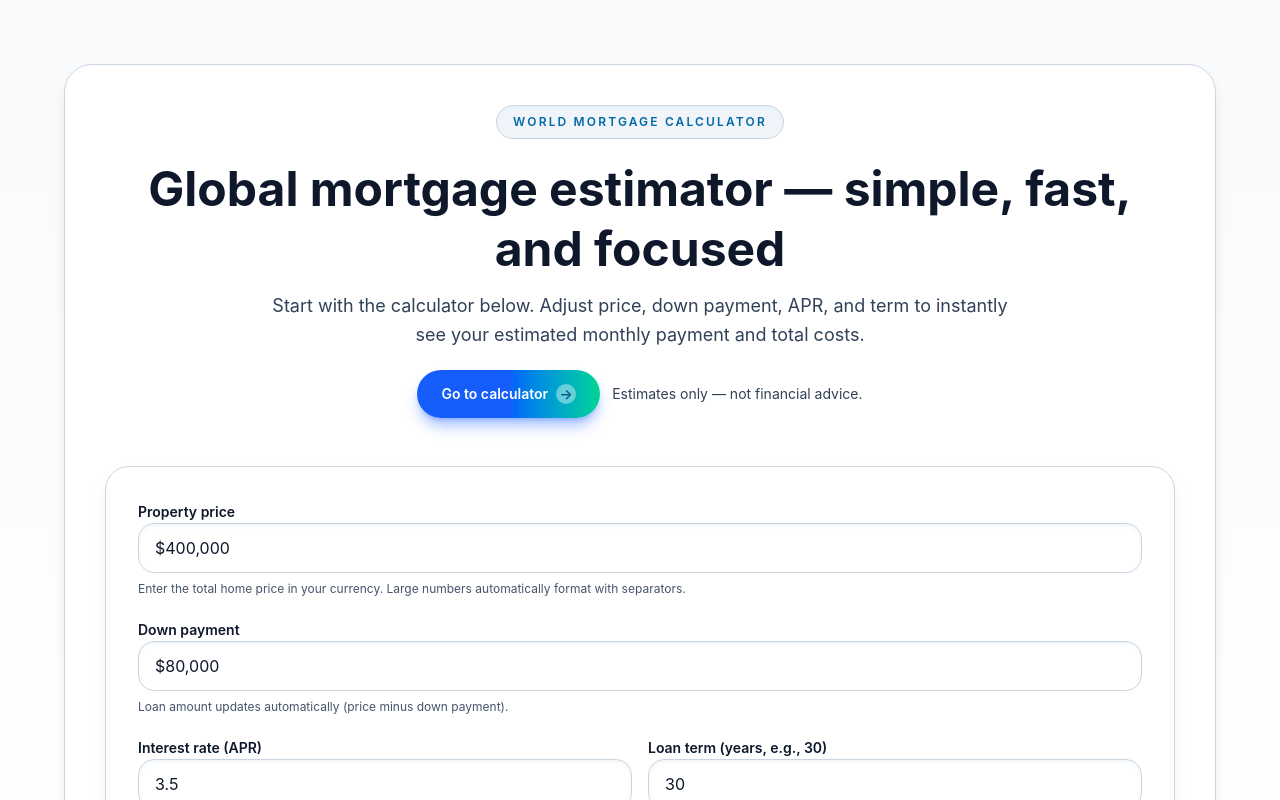
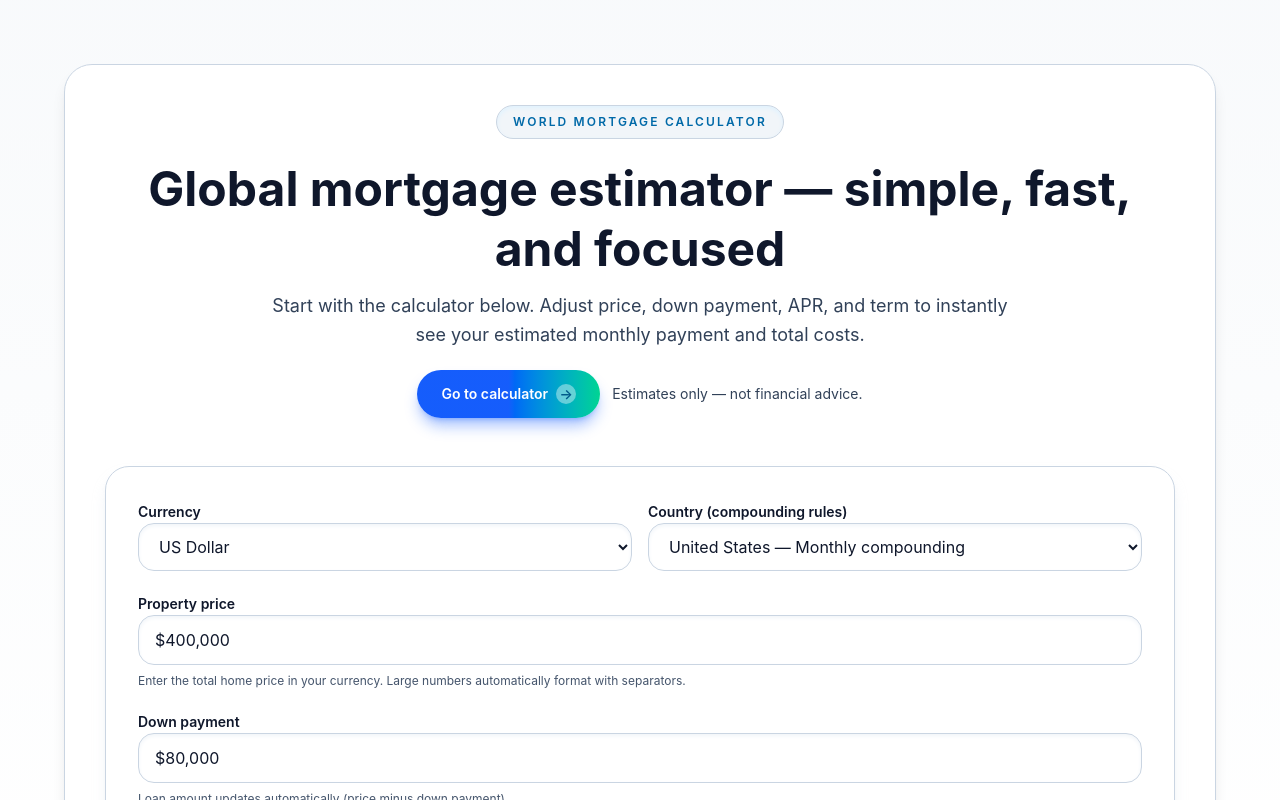
Before and after one commit to alexcanchaya-dotcom/worldmortgagecalc, a Next.js app: page / in a window 1280 px wide. Shown: the top 800 px of the page. Built offline with nearby package versions, Linux system fonts and the light colour scheme.

Commit message:
Add currency and country compounding options

```diff
--- a/app/page.tsx
+++ b/app/page.tsx
@@ -1,14 +1,55 @@
 "use client";
 
-import { useMemo, useState } from "react";
+import { useCallback, useMemo, useState } from "react";
+
+const defaultCurrencyCode = "USD";
+const defaultPropertyPrice = 400000;
+const defaultDownPayment = 80000;
+
+const currencyOptions = [
+  { code: "USD", label: "US Dollar", locale: "en-US" },
+  { code: "EUR", label: "Euro", locale: "de-DE" },
+  { code: "CAD", label: "Canadian Dollar", locale: "en-CA" },
+  { code: "AUD", label: "Australian Dollar", locale: "en-AU" },
+];
+
+const countryOptions = [
+  { code: "US", label: "United States", compoundingPeriods: 12, frequencyLabel: "Monthly" },
+  { code: "EU", label: "European Union", compoundingPeriods: 12, frequencyLabel: "Monthly" },
+  { code: "CA", label: "Canada", compoundingPeriods: 2, frequencyLabel: "Semi-annual" },
+  { code: "AU", label: "Australia", compoundingPeriods: 12, frequencyLabel: "Monthly" },
+];
+
+const getCurrencyFormatter = (code: string) => {
+  const option = currencyOptions.find((item) => item.code === code) ?? currencyOptions[0];
+
+  return new Intl.NumberFormat(option.locale, {
+    style: "currency",
+    currency: option.code,
+    maximumFractionDigits: 0,
+  });
+};
 
 export default function HomePage() {
-  const [propertyPrice, setPropertyPrice] = useState(400000);
-  const [propertyPriceDisplay, setPropertyPriceDisplay] = useState("$400,000");
-  const [downPayment, setDownPayment] = useState(80000);
-  const [downPaymentDisplay, setDownPaymentDisplay] = useState("$80,000");
+  const [propertyPrice, setPropertyPrice] = useState(defaultPropertyPrice);
+  const [propertyPriceDisplay, setPropertyPriceDisplay] = useState(() =>
+    getCurrencyFormatter(defaultCurrencyCode).format(defaultPropertyPrice),
+  );
+  const [downPayment, setDownPayment] = useState(defaultDownPayment);
+  const [downPaymentDisplay, setDownPaymentDisplay] = useState(() =>
+    getCurrencyFormatter(defaultCurrencyCode).format(defaultDownPayment),
+  );
   const [interestRate, setInterestRate] = useState(3.5);
   const [loanTerm, setLoanTerm] = useState(30);
+  const [selectedCurrency, setSelectedCurrency] = useState(defaultCurrencyCode);
+  const [selectedCountry, setSelectedCountry] = useState("US");
+
+  const countryOption = useMemo(
+    () => countryOptions.find((option) => option.code === selectedCountry) ?? countryOptions[0],
+    [selectedCountry],
+  );
+
+  const currencyFormatter = useMemo(() => getCurrencyFormatter(selectedCurrency), [selectedCurrency]);
 
   const ctaButton =
     "inline-flex items-center justify-center gap-2 rounded-full px-6 py-3 text-sm font-semibold text-white shadow-lg transition duration-300 focus-visible:outline focus-visible:outline-2 focus-visible:outline-offset-2 focus-visible:outline-blue-200";
@@ -16,32 +57,28 @@ export default function HomePage() {
   const loanAmount = Math.max(0, propertyPrice - downPayment);
 
   const monthlyPayment = useMemo(() => {
-    const monthlyRate = interestRate / 100 / 12;
+    const compoundingPeriods = countryOption.compoundingPeriods;
+    const effectiveMonthlyRate =
+      interestRate === 0
+        ? 0
+        : Math.pow(1 + interestRate / 100 / compoundingPeriods, compoundingPeriods / 12) - 1;
     const totalPayments = loanTerm * 12;
 
-    if (monthlyRate === 0) {
-      return loanAmount / totalPayments;
+    if (effectiveMonthlyRate === 0) {
+      return totalPayments === 0 ? 0 : loanAmount / totalPayments;
     }
 
     return (
       loanAmount *
-      ((monthlyRate * Math.pow(1 + monthlyRate, totalPayments)) /
-        (Math.pow(1 + monthlyRate, totalPayments) - 1))
+      ((effectiveMonthlyRate * Math.pow(1 + effectiveMonthlyRate, totalPayments)) /
+        (Math.pow(1 + effectiveMonthlyRate, totalPayments) - 1))
     );
-  }, [interestRate, loanAmount, loanTerm]);
+  }, [countryOption.compoundingPeriods, interestRate, loanAmount, loanTerm]);
 
   const totalPaid = monthlyPayment * loanTerm * 12;
   const totalInterest = totalPaid - loanAmount;
 
-  const formatCurrency = (value: number) =>
-    new Intl.NumberFormat("en-US", {
-      style: "currency",
-      currency: "USD",
-      maximumFractionDigits: 0,
-    }).format(value);
-
-  const formatNumberWithSeparators = (value: number) =>
-    Number.isFinite(value) ? value.toLocaleString("en-US") : "";
+  const formatCurrency = useCallback((value: number) => currencyFormatter.format(value), [currencyFormatter]);
 
   const handleCurrencyInput = (
     value: string,
@@ -50,11 +87,14 @@ export default function HomePage() {
   ) => {
     const numericValue = Number(value.replace(/[^0-9.]/g, ""));
     setNumericValue(Number.isFinite(numericValue) ? numericValue : 0);
-    setDisplayValue(
-      value.trim() === ""
-        ? ""
-        : `$${formatNumberWithSeparators(Number.isFinite(numericValue) ? numericValue : 0)}`,
-    );
+    setDisplayValue(value.trim() === "" ? "" : formatCurrency(Number.isFinite(numericValue) ? numericValue : 0));
+  };
+
+  const handleCurrencyChange = (code: string) => {
+    setSelectedCurrency(code);
+    const formatter = getCurrencyFormatter(code);
+    setPropertyPriceDisplay(propertyPrice ? formatter.format(propertyPrice) : "");
+    setDownPaymentDisplay(downPayment ? formatter.format(downPayment) : "");
   };
 
   return (
@@ -89,6 +129,44 @@ export default function HomePage() {
         <div className="grid gap-8 lg:grid-cols-[1.05fr,0.95fr]" id="calculator">
           <section className="relative overflow-hidden rounded-3xl border border-slate-300 bg-white p-6 shadow-lg shadow-slate-200/70 backdrop-blur-xl sm:p-8">
             <div className="space-y-5">
+              <div className="grid grid-cols-1 gap-4 sm:grid-cols-2">
+                <div className="space-y-2">
+                  <label className="text-sm font-semibold text-slate-900" htmlFor="currency">
+                    Currency
+                  </label>
+                  <select
+                    id="currency"
+                    value={selectedCurrency}
+                    onChange={(e) => handleCurrencyChange(e.target.value)}
+                    className="w-full rounded-2xl border border-slate-300 bg-white px-4 py-3 text-base text-slate-900 shadow-inner shadow-slate-100 outline-none transition duration-300 hover:-translate-y-0.5 hover:border-blue-500 hover:shadow-[0_12px_30px_rgba(56,189,248,0.18)] focus:-translate-y-0.5 focus:border-emerald-300 focus:ring-4 focus:ring-blue-200"
+                  >
+                    {currencyOptions.map((option) => (
+                      <option key={option.code} value={option.code}>
+                        {option.label}
+                      </option>
+                    ))}
+                  </select>
+                </div>
+
+                <div className="space-y-2">
+                  <label className="text-sm font-semibold text-slate-900" htmlFor="country">
+                    Country (compounding rules)
+                  </label>
+                  <select
+                    id="country"
+                    value={selectedCountry}
+                    onChange={(e) => setSelectedCountry(e.target.value)}
+                    className="w-full rounded-2xl border border-slate-300 bg-white px-4 py-3 text-base text-slate-900 shadow-inner shadow-slate-100 outline-none transition duration-300 hover:-translate-y-0.5 hover:border-blue-500 hover:shadow-[0_12px_30px_rgba(56,189,248,0.18)] focus:-translate-y-0.5 focus:border-emerald-300 focus:ring-4 focus:ring-blue-200"
+                  >
+                    {countryOptions.map((option) => (
+                      <option key={option.code} value={option.code}>
+                        {option.label} — {option.frequencyLabel} compounding
+                      </option>
+                    ))}
+                  </select>
+                </div>
+              </div>
+
               <div className="space-y-2">
                 <label className="text-sm font-semibold text-slate-900" htmlFor="property-price">
                   Property price
@@ -192,6 +270,9 @@ export default function HomePage() {
                     {formatCurrency(monthlyPayment || 0)}
                   </p>
                   <p className="text-sm text-slate-600">Estimated monthly payment</p>
+                  <p className="text-xs text-slate-600">
+                    {countryOption.label} — {countryOption.frequencyLabel} compounding, paid monthly
+                  </p>
                 </div>
               </div>
 
```
